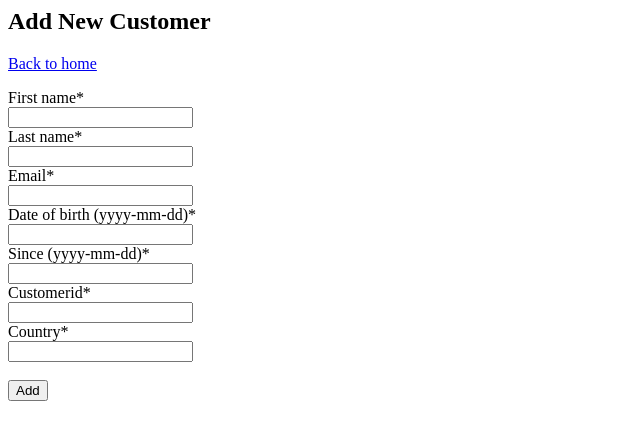
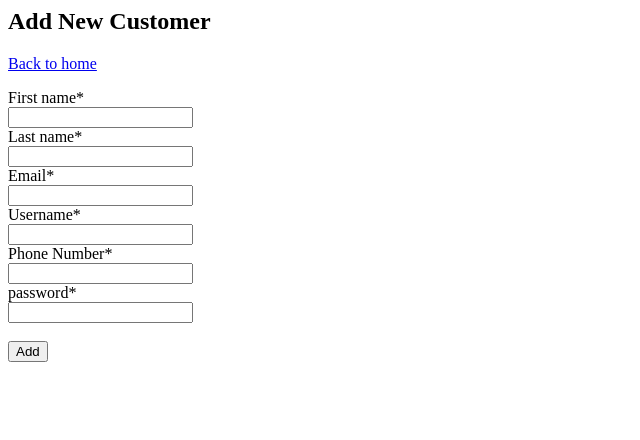
Before and after one commit to JH1816/Appdopt, a Django app: template app/templates/app/add.html in a window 1280 px wide. Shown: the top 440 px of the page, without its empty margins (0-640 px from the left). Run offline with Django 3.2, Linux system fonts and the light colour scheme; the template is opened without the code that fills it, so the values that code supplies are empty.

Commit message:
Edited views.py and add.html
Added 'add' function and edited add.html for admin access

```diff
--- a/app/templates/app/add.html
+++ b/app/templates/app/add.html
@@ -12,11 +12,10 @@
         <div id="div_id_first_name" class="control-group"> <label for="id_first_name" class="control-label requiredField">
         First name<span class="asteriskField">*</span> </label> <div class="controls"> <input type="text" name="first_name" maxlength="64" class="textinput textInput" required="" id="id_first_name"> </div> </div> <div id="div_id_last_name" class="control-group"> <label for="id_last_name" class="control-label requiredField">
         Last name<span class="asteriskField">*</span> </label> <div class="controls"> <input type="text" name="last_name" maxlength="64" class="textinput textInput" required="" id="id_last_name"> </div> </div> <div id="div_id_email" class="control-group"> <label for="id_email" class="control-label requiredField">
-        Email<span class="asteriskField">*</span> </label> <div class="controls"> <input type="text" name="email" maxlength="64" class="textinput textInput" required="" id="id_email"> </div> </div> <div id="div_id_dob" class="control-group"> <label for="id_dob" class="control-label requiredField">
-        Date of birth (yyyy-mm-dd)<span class="asteriskField">*</span> </label> <div class="controls"> <input type="text" name="dob" class="dateinput" required="" id="id_dob"> </div> </div> <div id="div_id_since" class="control-group"> <label for="id_since" class="control-label requiredField">
-        Since (yyyy-mm-dd)<span class="asteriskField">*</span> </label> <div class="controls"> <input type="text" name="since" class="dateinput" required="" id="id_since"> </div> </div> <div id="div_id_customerid" class="control-group"> <label for="id_customerid" class="control-label requiredField">
-        Customerid<span class="asteriskField">*</span> </label> <div class="controls"> <input type="text" name="customerid" maxlength="16" class="textinput textInput" required="" id="id_customerid"> </div> </div> <div id="div_id_country" class="control-group"> <label for="id_country" class="control-label requiredField">
-        Country<span class="asteriskField">*</span> </label> <div class="controls"> <input type="text" name="country" maxlength="16" class="textinput textInput" required="" id="id_country"> </div> </div>
+        Email<span class="asteriskField">*</span> </label> <div class="controls"> <input type="text" name="email" maxlength="128" class="textinput textInput" required="" id="id_email"> </div> </div> <div id="div_id_dob" class="control-group"> <label for="id_dob" class="control-label requiredField">
+        Username<span class="asteriskField">*</span> </label> <div class="controls"> <input type="text" name="username" maxlength="50" class="textinput textInput" required="" id="id_username"> </div> </div> <div id="div_id_phone_number" class="control-group"> <label for="id_phone_number" class="control-label requiredField">
+        Phone Number<span class="asteriskField">*</span> </label> <div class="controls"> <input type="text" name="phone_number" maxlength="16" class="textinput textInput" required="" id="id_phone_number"> </div> </div> <div id="div_id_password" class="control-group"> <label for="id_password" class="control-label requiredField">
+        password<span class="asteriskField">*</span> </label> <div class="controls"> <input type="text" name="password" maxlength="50" class="textinput textInput" required="" id="id_password"> </div> </div>
 
         <br>
         <button type="submit" value="Add">Add</button>
```
Also changed, not shown: app/views.py (+9 -10 lines).
